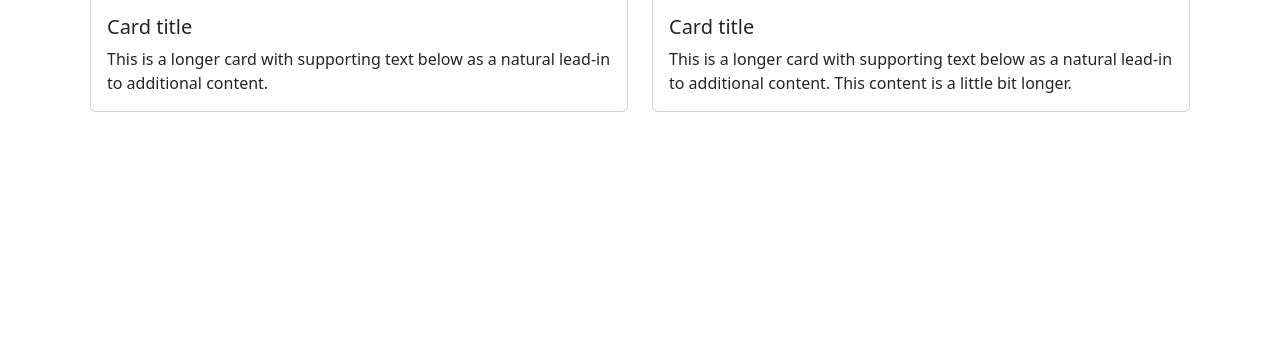
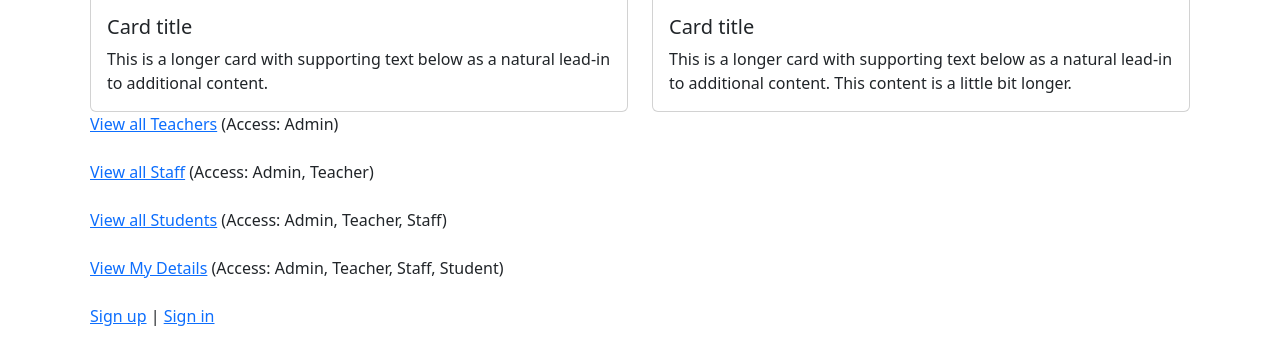
Before and after one commit to eif-courses/flasksimulith, a Flask app: page / in a window 1280 px wide. Shown: the part 760-1120 px from the top of the page. Before the commit the page ends 872 px from the top, so only its background shows below. Run offline with Flask 2, Linux system fonts and the light colour scheme.

Commit message:
roles added

```diff
--- a/app.py
+++ b/app.py
@@ -1,6 +1,55 @@
-from flask import Flask, render_template
+from flask import Flask, render_template, redirect, url_for
+from flask_sqlalchemy import SQLAlchemy
+from flask_security import UserMixin, RoleMixin, roles_accepted, Security, SQLAlchemySessionUserDatastore
+from flask_login import LoginManager, login_manager, login_user
 
 app = Flask(__name__)
+
+# path to sqlite database
+# this will create the db file in instance
+# if database not present already
+app.config['SQLALCHEMY_DATABASE_URI'] = "sqlite:///data.sqlite3"
+# needed for session cookies
+app.config['SECRET_KEY'] = 'MY_SECRET'
+# hashes the password and then stores in the databse
+app.config['SECURITY_PASSWORD_SALT'] = "MY_SECRET"
+# allows new registrations to application
+app.config['SECURITY_REGISTERABLE'] = True
+# to send automatic registration email to user
+app.config['SECURITY_SEND_REGISTER_EMAIL'] = False
+db = SQLAlchemy()
+db.init_app(app)
+# runs the app instance
+app.app_context().push()
+roles_users = db.Table('roles_users',
+                       db.Column('user_id', db.Integer(), db.ForeignKey('user.id')),
+                       db.Column('role_id', db.Integer(), db.ForeignKey('role.id')))
+
+
+# create table in database for storing users
+class User(db.Model, UserMixin):
+    __tablename__ = 'user'
+    id = db.Column(db.Integer, autoincrement=True, primary_key=True)
+    email = db.Column(db.String, unique=True)
+    password = db.Column(db.String(255), nullable=False, server_default='')
+    active = db.Column(db.Boolean())
+    # backreferences the user_id from roles_users table
+    roles = db.relationship('Role', secondary=roles_users, backref='roled')
+
+
+# create table in database for storing roles
+class Role(db.Model, RoleMixin):
+    __tablename__ = 'role'
+    id = db.Column(db.Integer(), primary_key=True)
+    name = db.Column(db.String(80), unique=True)
+
+
+# creates all database tables
+with app.app_context():
+    db.create_all()
+
+user_datastore = SQLAlchemySessionUserDatastore(db.session, User, Role)
+security = Security(app, user_datastore)
 
 
 @app.route('/')
@@ -13,6 +62,126 @@ def about():  # put application's code here
     return render_template('about.html')
 
 
+# import 'request' to request data from html
+from flask import request
+
+
+# signup page
+@app.route('/signup', methods=['GET', 'POST'])
+def signup():
+    msg = ""
+    # if the form is submitted
+    if request.method == 'POST':
+        # check if user already exists
+        user = User.query.filter_by(email=request.form['email']).first()
+        msg = ""
+        # if user already exists render the msg
+        if user:
+            msg = "User already exist"
+            # render signup.html if user exists
+            return render_template('signup.html', msg=msg)
+
+        # if user doesn't exist
+
+        # store the user to database
+        #user = User(email=request.form['email'], active=1, password=request.form['password'])
+        user = User(email=request.form['email'], active=1, password=request.form['password'])
+
+        # store the role
+        role = Role.query.filter_by(id=request.form['options']).first()
+        user.roles.append(role)
+
+        # commit the changes to database
+        db.session.add(user)
+        db.session.commit()
+
+        # login the user to the app
+        # this user is current user
+        login_user(user)
+        # redirect to index page
+        return redirect(url_for('index'))
+
+    # case other than submitting form, like loading the page itself
+    else:
+        return render_template("signup.html", msg=msg)
+
+
+# signin page
+@app.route('/signin', methods=['GET', 'POST'])
+def signin():
+    msg = ""
+    if request.method == 'POST':
+        # search user in database
+        user = User.query.filter_by(email=request.form['email']).first()
+        # if exist check password
+        if user:
+            if user.password == request.form['password']:
+                # if password matches, login the user
+                login_user(user)
+                return redirect(url_for('index'))
+            # if password doesn't match
+            else:
+                msg = "Wrong password"
+
+        # if user does not exist
+        else:
+            msg = "User doesn't exist"
+        return render_template('signin.html', msg=msg)
+
+    else:
+        return render_template("signin.html", msg=msg)
+
+
+# for teachers page
+@app.route('/teachers')
+# only Admin can access the page
+@roles_accepted('Admin')
+def teachers():
+    teachers = []
+    # query for role Teacher that is role_id=2
+    role_teachers = db.session.query(roles_users).filter_by(role_id=2)
+    # query for the users' details using user_id
+    for teacher in role_teachers:
+        user = User.query.filter_by(id=teacher.user_id).first()
+        teachers.append(user)
+    # return the teachers list
+    return render_template("teachers.html", teachers=teachers)
+
+
+# for staff page
+@app.route('/staff')
+# only Admin and Teacher can access the page
+@roles_accepted('Admin', 'Teacher')
+def staff():
+    staff = []
+    role_staff = db.session.query(roles_users).filter_by(role_id=3)
+    for staf in role_staff:
+        user = User.query.filter_by(id=staf.user_id).first()
+        staff.append(user)
+    return render_template("staff.html", staff=staff)
+
+
+# for student page
+@app.route('/students')
+# only Admin, Teacher and Staff can access the page
+@roles_accepted('Admin', 'Teacher', 'Staff')
+def students():
+    students = []
+    role_students = db.session.query(roles_users).filter_by(role_id=4)
+    for student in role_students:
+        user = User.query.filter_by(id=student.user_id).first()
+        students.append(user)
+    return render_template("students.html", students=students)
+
+
+# for details page
+@app.route('/mydetails')
+# Admin, Teacher, Staff and Student can access the page
+@roles_accepted('Admin', 'Teacher', 'Staff', 'Student')
+def mydetails():
+    return render_template("mydetails.html")
+
+
 @app.route('/login')
 def login():  # put application's code here
     return render_template('login.html')
@@ -20,3 +189,5 @@ def login():  # put application's code here
 
 if __name__ == '__main__':
     app.run()
+    # runs the app instance
+    app.app_context().push()
--- /dev/null
+++ b/create_roles.sql
@@ -0,0 +1,4 @@
+insert into role(id, name) values(1, 'Admin');
+insert into role(id, name) values(2, 'Teacher');
+insert into role(id, name) values(3, 'Staff');
+insert into role(id, name) values(4, 'Student');
--- /dev/null
+++ b/requirements.txt
@@ -0,0 +1,5 @@
+Flask-Security
+Flask-SQLAlchemy
+Flask-WTF
+email-validator
+Flask
--- a/templates/index.html
+++ b/templates/index.html
@@ -8,40 +8,71 @@
     <div class="row row-cols-1 row-cols-md-2 g-4">
         <div class="col">
             <div class="card">
-      <img height="250" src="https://media.geeksforgeeks.org/wp-content/cdn-uploads/20190718150152/Java-tutorials-by-GeeksForGeeks.png" class="card-img-top" alt="...">
+                <img height="250"
+                     src="https://media.geeksforgeeks.org/wp-content/cdn-uploads/20190718150152/Java-tutorials-by-GeeksForGeeks.png"
+                     class="card-img-top" alt="...">
                 <div class="card-body">
                     <h5 class="card-title">Card title</h5>
-        <p class="card-text">This is a longer card with supporting text below as a natural lead-in to additional content. This content is a little bit longer.</p>
+                    <p class="card-text">This is a longer card with supporting text below as a natural lead-in to
+                        additional content. This content is a little bit longer.</p>
                 </div>
             </div>
         </div>
         <div class="col">
             <div class="card">
-      <img height="250" src="https://contentstatic.techgig.com/photo/75142874/top-5-online-courses-to-learn-python-during-the-lockdown.jpg?245704" class="card-img-top" alt="...">
+                <img height="250"
+                     src="https://contentstatic.techgig.com/photo/75142874/top-5-online-courses-to-learn-python-during-the-lockdown.jpg?245704"
+                     class="card-img-top" alt="...">
                 <div class="card-body">
                     <h5 class="card-title">Card title</h5>
-        <p class="card-text">This is a longer card with supporting text below as a natural lead-in to additional content. This content is a little bit longer.</p>
+                    <p class="card-text">This is a longer card with supporting text below as a natural lead-in to
+                        additional content. This content is a little bit longer.</p>
                 </div>
             </div>
         </div>
         <div class="col">
             <div class="card">
-      <img height="250" src="https://i.ytimg.com/vi/jS4aFq5-91M/maxresdefault.jpg" class="card-img-top" alt="...">
+                <img height="250" src="https://i.ytimg.com/vi/jS4aFq5-91M/maxresdefault.jpg" class="card-img-top"
+                     alt="...">
                 <div class="card-body">
                     <h5 class="card-title">Card title</h5>
-        <p class="card-text">This is a longer card with supporting text below as a natural lead-in to additional content.</p>
+                    <p class="card-text">This is a longer card with supporting text below as a natural lead-in to
+                        additional content.</p>
                 </div>
             </div>
         </div>
         <div class="col">
             <div class="card">
-      <img height="250"  src="https://3.bp.blogspot.com/-jtvDoTMChjQ/XITm4p2SZiI/AAAAAAAANfQ/mgG95sEfLdINerSudB8QR0h79lbncNoNQCLcBGAs/w1200-h630-p-k-no-nu/Basics%2Bof%2BObject%2BOriented%2BProgramming%2Bwith%2BC%2523%2BUdemy%2Bfree%2Bcourse.png" class="card-img-top" alt="...">
+                <img height="250"
+                     src="https://3.bp.blogspot.com/-jtvDoTMChjQ/XITm4p2SZiI/AAAAAAAANfQ/mgG95sEfLdINerSudB8QR0h79lbncNoNQCLcBGAs/w1200-h630-p-k-no-nu/Basics%2Bof%2BObject%2BOriented%2BProgramming%2Bwith%2BC%2523%2BUdemy%2Bfree%2Bcourse.png"
+                     class="card-img-top" alt="...">
                 <div class="card-body">
                     <h5 class="card-title">Card title</h5>
-        <p class="card-text">This is a longer card with supporting text below as a natural lead-in to additional content. This content is a little bit longer.</p>
+                    <p class="card-text">This is a longer card with supporting text below as a natural lead-in to
+                        additional content. This content is a little bit longer.</p>
                 </div>
             </div>
         </div>
     </div>
-
+<!-- links to the pages -->
+<a href="/teachers">View all Teachers</a> (Access: Admin)<br><br>
+<a href="/staff">View all Staff</a> (Access: Admin, Teacher)<br><br>
+<a href="/students">View all Students</a> (Access: Admin, Teacher, Staff)<br><br>
+<a href="/mydetails">View My Details</a> (Access: Admin, Teacher, Staff, Student)
+<br><br>
+<!-- Show only if user is logged in -->
+{% if current_user.is_authenticated %}
+    <!-- Show current users email -->
+    <b>Current user</b>: {{current_user.email}}
+    <!-- Current users roles -->
+    | <b>Role</b>: {% for role in current_user.roles%}
+                    {{role.name}}
+           {% endfor %} <br><br>
+    <!-- link for logging out -->
+    <a href="/logout">Logout</a>
+<!-- Show if user is not logged in -->
+{% else %}
+    <a href="/signup">Sign up</a> | <a href="/signin">Sign in</a>
+{% endif %}
+<br><br>
 {% endblock content %}
```
Also changed, not shown: templates/mydetails.html (added, +7 -0 lines), templates/signin.html (added, +26 -0 lines), templates/signup.html (added, +36 -0 lines), templates/staff.html (added, +10 -0 lines), templates/students.html (added, +10 -0 lines), templates/teachers.html (added, +10 -0 lines). Lines whose indentation alone changed are shown as unchanged.
